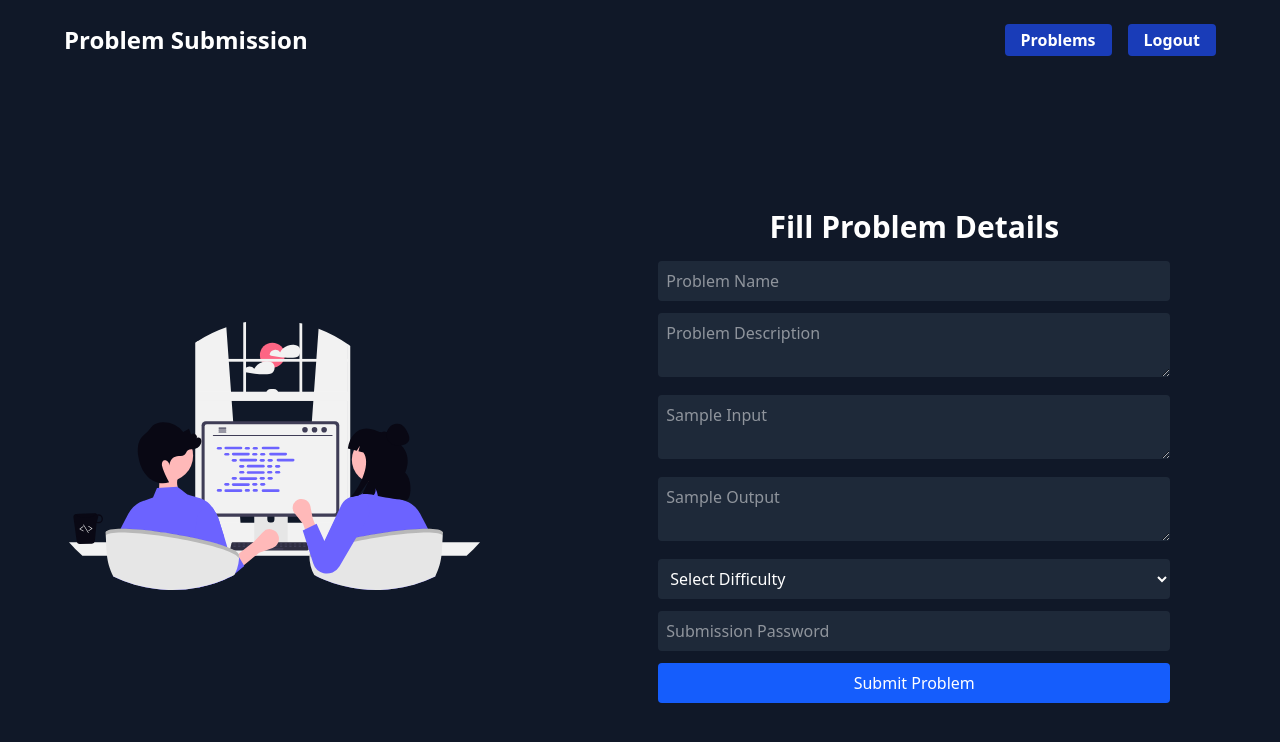
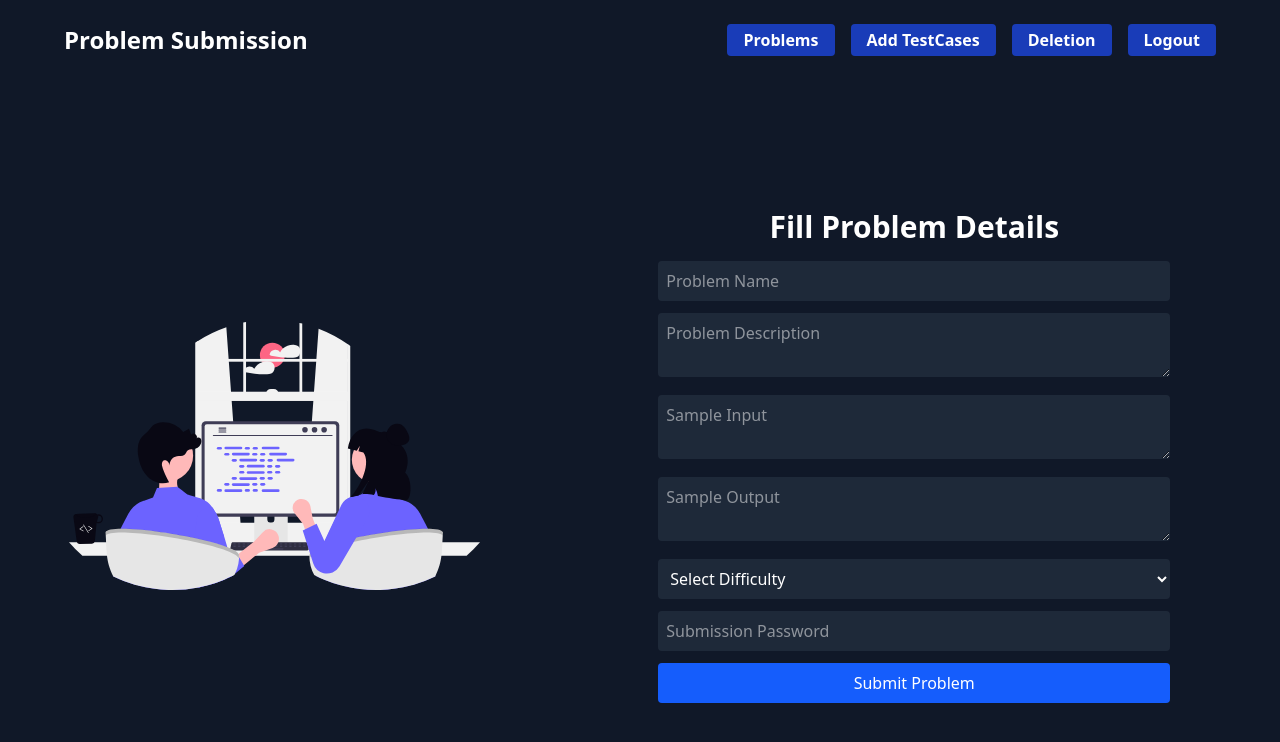
Before and after one commit to rujool11/algoTest, a React (Vite) app in the folder frontend/: page /submit-problem in a window 1280 px wide. Shown: the top 742 px of the page. Built offline with nearby package versions, Linux system fonts and the light colour scheme; no server answers.

Commit message:
add nav components to all pages

```diff
--- a/frontend/src/pages/Content.jsx
+++ b/frontend/src/pages/Content.jsx
@@ -6,6 +6,8 @@ import bgImage from "../assets/boris-stefanik-wxJscL5ZzDA-unsplash.jpg";
 import Logout from "../components/user/Logout.jsx";
 import ProblemSubmissionNav from "../components/problems/ProblemSubmissionNav.jsx";
 import { Context } from "../main.jsx";
+import DeleteNav from "../components/misc/DeleteNav.jsx";
+import TestCaseNav from "../components/misc/TestCaseNav.jsx";
 
 const Content = () => {
   const BACKEND_URL = import.meta.env.VITE_BACKEND_URL;
@@ -71,7 +73,7 @@ const Content = () => {
         backgroundAttachment: "fixed",
       }}
     >
-      <div className="flex flex-col md:flex-row justify-between items-center ml-30 mr-30 mb-8 space-y-4 md:space-y-0">
+      <div className="flex flex-col md:flex-row justify-between items-center ml-15 mr-15 mb-8 space-y-4 md:space-y-0">
         <h1 className="text-3xl text-white font-bold">Problems</h1>
         <form onSubmit={handleSearch} className="flex items-center">
           <input
@@ -90,6 +92,8 @@ const Content = () => {
         </form>
         <div className="flex items-center space-x-4">
           <ProblemSubmissionNav />
+          <TestCaseNav />
+          <DeleteNav />
           <Logout />
         </div>
       </div>
--- a/frontend/src/pages/Delete.jsx
+++ b/frontend/src/pages/Delete.jsx
@@ -7,6 +7,7 @@ import ProblemSubmissionNav from "../components/problems/ProblemSubmissionNav";
 import MiniMiniProblem from "../components/problems/MiniMiniProblem";
 import MiniTestCase from "../components/misc/MiniTestCase";
 import { Context } from "../main";
+import TestCaseNav from "../components/misc/TestCaseNav";
 
 const DeletePage = () => {
   const { user } = useContext(Context);
@@ -157,6 +158,7 @@ const DeletePage = () => {
         <h1 className="text-2xl font-semibold text-white">Delete Problems &amp; Test Cases</h1>
         <div className="flex items-center space-x-4">
           <ProblemSubmissionNav />
+          <TestCaseNav />
           <ProblemNav />
           <Logout />
         </div>
--- a/frontend/src/pages/SubmitProblem.jsx
+++ b/frontend/src/pages/SubmitProblem.jsx
@@ -5,6 +5,8 @@ import problemSettingSvg from "../assets/problem_setting.svg";
 import { Context } from "../main";
 import Logout from "../components/user/Logout";
 import ProblemNav from "../components/problems/ProblemNav";
+import TestCaseNav from "../components/misc/TestCaseNav";
+import DeleteNav from "../components/misc/DeleteNav";
 
 const SubmitProblem = () => {
   const BACKEND_URL = import.meta.env.VITE_BACKEND_URL;
@@ -62,6 +64,8 @@ const SubmitProblem = () => {
           </h1>
           <div className="flex items-center space-x-4">
             <ProblemNav />
+            <TestCaseNav />
+            <DeleteNav />
             <Logout />
           </div>
         </div>
--- a/frontend/src/pages/SubmitTestCases.jsx
+++ b/frontend/src/pages/SubmitTestCases.jsx
@@ -4,6 +4,7 @@ import { toast } from "react-toastify";
 import Logout from "../components/user/Logout";
 import ProblemNav from "../components/problems/ProblemNav";
 import ProblemSubmissionNav from "../components/problems/ProblemSubmissionNav";
+import DeleteNav from "../components/misc/DeleteNav";
 import MiniMiniProblem from "../components/problems/MiniMiniProblem";
 import { Context } from "../main";
 
@@ -95,6 +96,7 @@ const SubmitTestCases = () => {
         <div className="flex items-center space-x-4">
           <ProblemSubmissionNav />
           <ProblemNav />
+          <DeleteNav />
           <Logout />
         </div>
       </nav>
```
